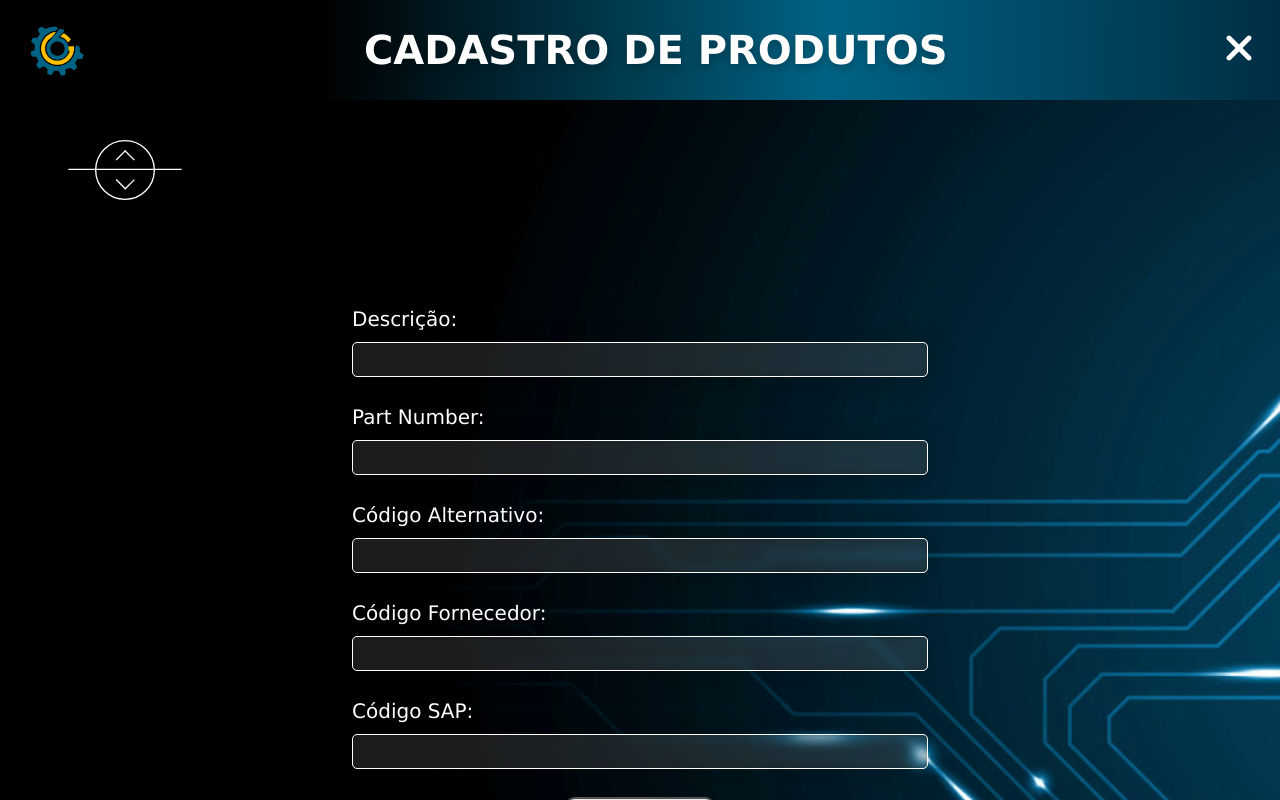
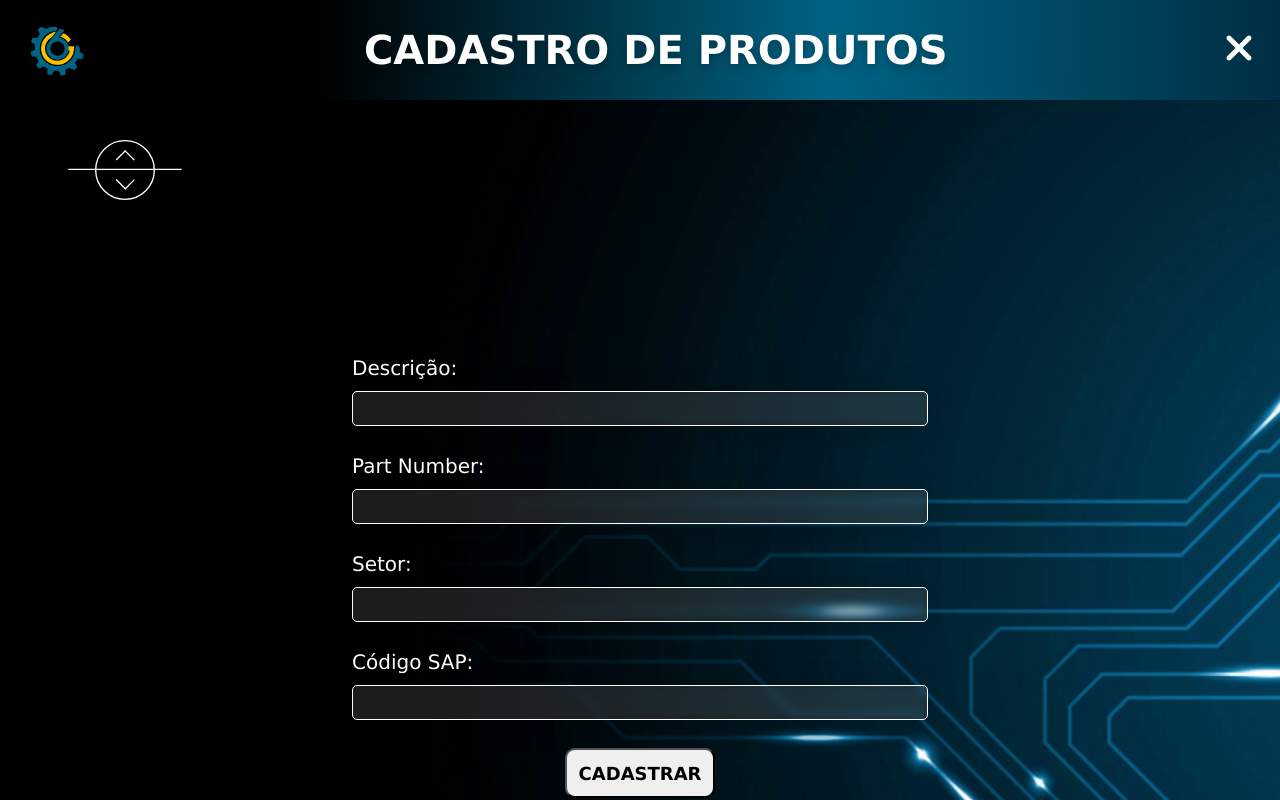
Before and after one commit to Luci1905/React_GastSix, a React (Vite) app in the folder gastsix/: page /cadastroProduto in a window 1280 px wide. Shown: the top 800 px of the page. Built offline with nearby package versions, Linux system fonts and the light colour scheme.

Commit message:
integração com o back

```diff
--- a/gastsix/src/componentes/Header/index.tsx
+++ b/gastsix/src/componentes/Header/index.tsx
@@ -45,17 +45,17 @@ function Header() {
         return 'Cadastro de Dispositivos'
         break;
 
-      case '/cadastroDispositivo':
-        return 'Cadastro de Dispositivos'
-        break;
+      // case '/cadastroDispositivo':
+      //   return 'Cadastro de Dispositivos'
+      //   break;
 
       default:
         return 'GastSix'
         break;
 
-      case '/cadastroDispositivo':
-        return 'Cadastro de Dispositivos'
-        break;
+      // case '/cadastroDispositivo':
+      //   return 'Cadastro de Dispositivos'
+      //   break;
 
       case '/relatorioMovimentacao':
         return 'Relatório de Operadores'
--- a/gastsix/src/pages/Cad_Produto/index.tsx
+++ b/gastsix/src/pages/Cad_Produto/index.tsx
@@ -3,6 +3,7 @@ import "./style.css"
 
 //Hook
 import { useState } from "react";
+import api from "../../utils/api";
 
 function Cad_Produtos() {
 
@@ -34,6 +35,30 @@ function Cad_Produtos() {
 
   }
 
+  function cadastrarProduto(event:any) {
+    event.preventDefault();
+
+    const objProduto = {
+      descricao: descricao,
+      partnumber: partnumber,
+      setor: setor,
+      codigosap: codigosap
+    };
+
+    api.post('produtos', objProduto)
+    .then((response) => {
+      alert("Cadastro produto concluído com sucesso!");
+    })
+    .catch((error) => {
+      if (error.response.status === 400) {
+        alert(error.response.data);
+      }
+
+    })
+
+
+  }
+
   useEffect(() => {
     //executa uma ação após o componente ser recarregado
     recolherMenu();
@@ -41,8 +66,8 @@ function Cad_Produtos() {
 
   const [descricao, setDescricao] = useState<string>("");
   const [partnumber, setPartnumber] = useState<string>("");
-  const [codigoalternativo, setCodigoAlternativo] = useState<string>("");
-  const [codigofornecedor, setCodigoFornecedor] = useState<string>("");
+  const [setor, setSetor] = useState<string>("");
+  // const [codigofornecedor, setCodigoFornecedor] = useState<string>("");
   const [codigosap, setCodigoSap] = useState<string>("");
 
 
@@ -51,7 +76,7 @@ function Cad_Produtos() {
       {/*indica o conteudo principal*/}
       <section className="section__formulario">
         {/*tag section indica uma secao*/}
-        <form className="formulario-central">
+        <form className="formulario-central" onSubmit={cadastrarProduto}>
           <div className="div__alinhamento_campos">
             <label htmlFor="input__descricao">Descrição:</label>
             <input
@@ -73,16 +98,16 @@ function Cad_Produtos() {
             />
           </div>
           <div className="div__alinhamento_campos">
-            <label htmlFor="input__codigoalt">Código Alternativo:</label>
+            <label htmlFor="input__codigoalt">Setor:</label>
             <input
               type="text"
               name="input__codigoalt"
               id=""
-              onChange={(e) => setCodigoAlternativo(e.target.value)}
+              onChange={(e) => setSetor(e.target.value)}
               required
             />
           </div>
-          <div className="div__alinhamento_campos">
+          {/* <div className="div__alinhamento_campos">
             <label htmlFor="input__codigofor">Código Fornecedor:</label>
             <input
               type="text"
@@ -91,7 +116,7 @@ function Cad_Produtos() {
               onChange={(e) => setCodigoFornecedor(e.target.value)}
               required
             />
-          </div>
+          </div> */}
           <div className="div__alinhamento_campos">
             <label htmlFor="input__codigosap">Código SAP:</label>
             <input
```
